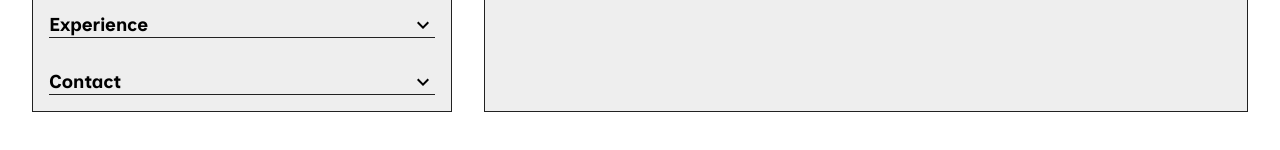
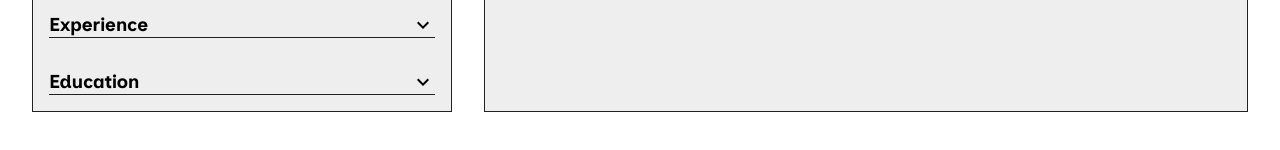
Before and after one commit to dsmchen/cv-app, a React (Vite) app: page / in a window 1280 px wide. Shown: the part 534-684 px from the top of the page. Built offline with nearby package versions, Linux system fonts and the light colour scheme.

Commit message:
fix: make accordions accessible

```diff
--- a/src/components/buttons/AccordionButton.jsx
+++ b/src/components/buttons/AccordionButton.jsx
@@ -8,7 +8,13 @@ export default function AccordionButton({ label, open, setOpen }) {
   }
 
   return (
-    <button type="button" onClick={handleClick}>
+    <button
+      type="button"
+      onClick={handleClick}
+      aria-expanded={open}
+      aria-controls={'sect-' + label}
+      id={'accordion-' + label}
+    >
       <span>{label}</span>
       <Icon path={open ? mdiChevronUp : mdiChevronDown} size={1} />
     </button>
--- a/src/components/forms/ContactForm.jsx
+++ b/src/components/forms/ContactForm.jsx
@@ -12,13 +12,19 @@ export default function ContactForm({ contact, setContact }) {
   const [emailError, setEmailError] = useState(false);
   const [telError, setTelError] = useState(false);
   const [open, setOpen] = useState(true);
+  const label = 'contact';
 
   return (
     <form noValidate>
       <h3>
-        <AccordionButton label="Contact" open={open} setOpen={setOpen} />
+        <AccordionButton label={label} open={open} setOpen={setOpen} />
       </h3>
-      <div className={open ? 'fields' : 'closed fields'}>
+      <div
+        className={open ? 'fields' : 'closed fields'}
+        id={'sect-' + label}
+        role="region"
+        aria-labelledby={'accordion-' + label}
+      >
         <TextInput
           label="Name (required)"
           value={contact.name}
--- a/src/components/forms/EducationForm.jsx
+++ b/src/components/forms/EducationForm.jsx
@@ -11,6 +11,7 @@ export default function EducationForm({ education, setEducation }) {
   const count = education.length;
   const educationList = [];
   const [open, setOpen] = useState(false);
+  const label = 'education';
 
   for (let i = 0; i < count; i++) {
     educationList.push(
@@ -64,12 +65,17 @@ export default function EducationForm({ education, setEducation }) {
   return (
     <form noValidate>
       <h3>
-        <AccordionButton label="Contact" open={open} setOpen={setOpen} />
+        <AccordionButton label={label} open={open} setOpen={setOpen} />
       </h3>
-      <div className={open ? 'fields' : 'closed fields'}>
+      <div
+        className={open ? 'fields' : 'closed fields'}
+        id={'sect-' + label}
+        role="region"
+        aria-labelledby={'accordion-' + label}
+      >
         {educationList}
         <FormButtonGroup
-          formType="education"
+          formType={label}
           education={education}
           setEducation={setEducation}
           setInputDisabled={setInputDisabled}
--- a/src/components/forms/ExperienceForm.jsx
+++ b/src/components/forms/ExperienceForm.jsx
@@ -12,6 +12,7 @@ export default function ExperienceForm({ experience, setExperience }) {
   const count = experience.length;
   const experienceList = [];
   const [open, setOpen] = useState(false);
+  const label = 'experience';
 
   for (let i = 0; i < count; i++) {
     experienceList.push(
@@ -73,12 +74,17 @@ export default function ExperienceForm({ experience, setExperience }) {
   return (
     <form noValidate>
       <h3>
-        <AccordionButton label="Experience" open={open} setOpen={setOpen} />
+        <AccordionButton label={label} open={open} setOpen={setOpen} />
       </h3>
-      <div className={open ? 'fields' : 'closed fields'}>
+      <div
+        className={open ? 'fields' : 'closed fields'}
+        id={'sect-' + label}
+        role="region"
+        aria-labelledby={'accordion-' + label}
+      >
         {experienceList}
         <FormButtonGroup
-          formType="experience"
+          formType={label}
           experience={experience}
           setExperience={setExperience}
           setInputDisabled={setInputDisabled}
--- a/src/styles/Form.css
+++ b/src/styles/Form.css
@@ -17,6 +17,7 @@ form h3 button {
   display: flex;
   align-items: center;
   justify-content: space-between;
+  text-transform: capitalize;
 }
 
 form .fields {
```
